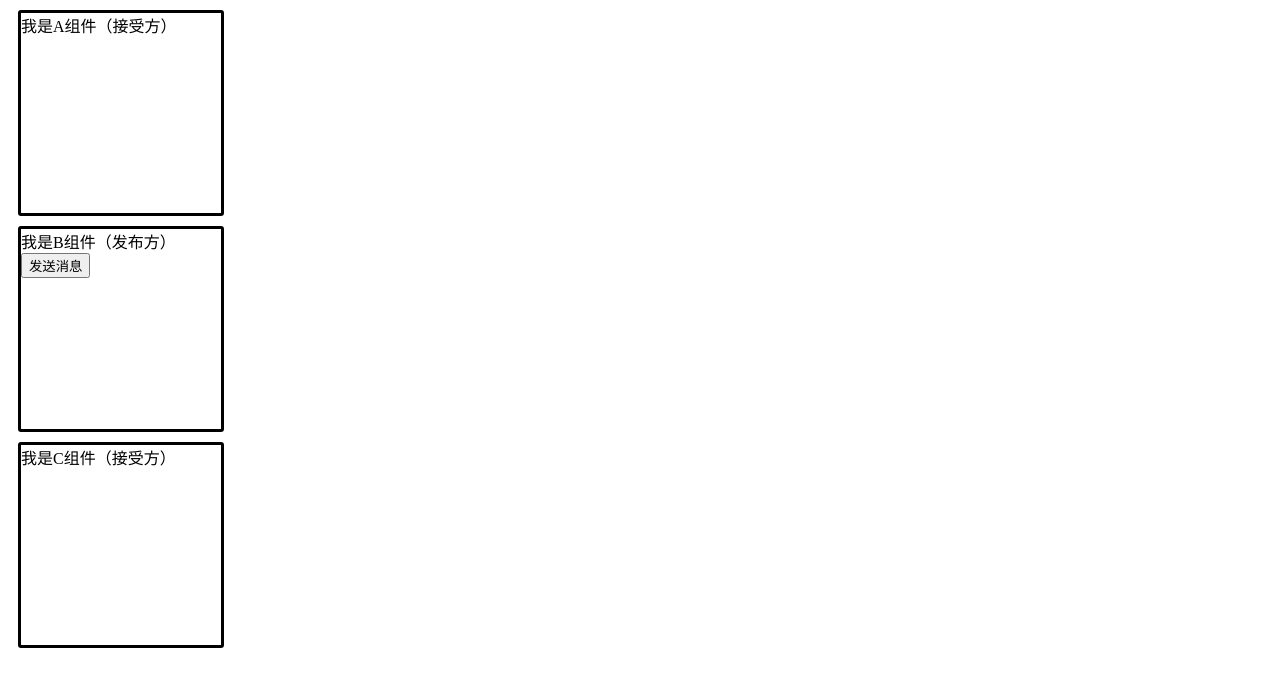
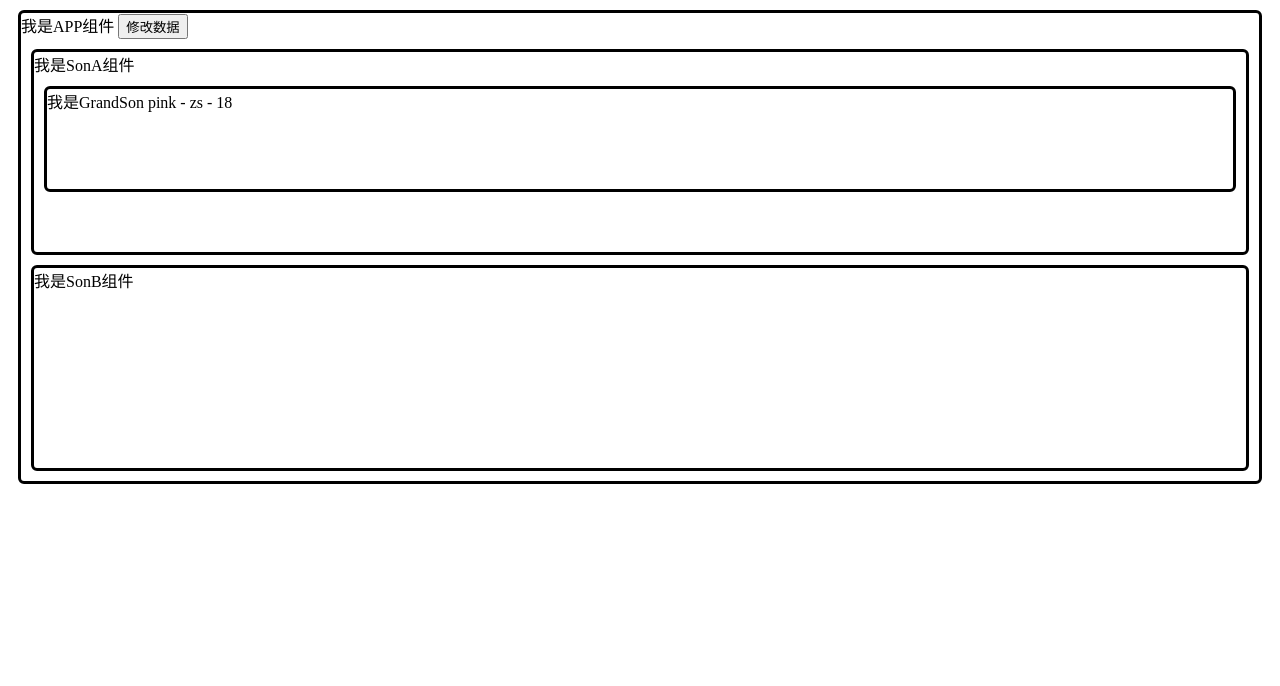
Before and after one commit to AiiJun/Front-end-Learning, a Vue app in the folder Vue2/学习/day4/vue-project/: page / in a window 1280 px wide. Shown: the top 686 px of the page. Built offline with nearby package versions, Linux system fonts and the light colour scheme.

Commit message:
非父子通信-provide&inject

```diff
--- a/Vue2/学习/day4/vue-project/src/App.vue
+++ b/Vue2/学习/day4/vue-project/src/App.vue
@@ -1,24 +1,50 @@
 <template>
   <div class="app">
-    <BaseA></BaseA>
-    <BaseB></BaseB>
-    <BaseC></BaseC>
+    我是APP组件
+    <button @click="change">修改数据</button>
+    <SonA></SonA>
+    <SonB></SonB>
   </div>
 </template>
 
 <script>
-import BaseA from './components/BaseA.vue'
-import BaseB from './components/BaseB.vue'
-import BaseC from './components/BaseC.vue'
+import SonA from './components/SonA.vue'
+import SonB from './components/SonB.vue'
 export default {
-  components:{
-    BaseA,
-    BaseB,
-    BaseC
-  }
+  provide() {
+    return {
+      // 简单类型 是非响应式的
+      color: this.color,
+      // 复杂类型 是响应式的
+      userInfo: this.userInfo,
+    }
+  },
+  data() {
+    return {
+      color: 'pink',
+      userInfo: {
+        name: 'zs',
+        age: 18,
+      },
+    }
+  },
+  methods: {
+    change() {
+      this.color = 'red'
+      this.userInfo.name = 'ls'
+    },
+  },
+  components: {
+    SonA,
+    SonB,
+  },
 }
 </script>
 
 <style>
-
+.app {
+  border: 3px solid #000;
+  border-radius: 6px;
+  margin: 10px;
+}
 </style>
--- a/Vue2/学习/day4/vue-project/src/components/BaseA.vue
+++ /dev/null
@@ -1,33 +0,0 @@
-<template>
-  <div class="base-a">
-    我是A组件（接受方）
-    <p>{{msg}}</p>
-  </div>
-</template>
-
-<script>
-import Bus from '../utils/EventBus'
-export default {
-  data() {
-    return {
-      msg: '',
-    }
-  },
-  created() {
-    Bus.$on('sendMsg', (msg) => {
-      // console.log(msg)
-      this.msg = msg
-    })
-  },
-}
-</script>
-
-<style scoped>
-.base-a {
-  width: 200px;
-  height: 200px;
-  border: 3px solid #000;
-  border-radius: 3px;
-  margin: 10px;
-}
-</style>
--- a/Vue2/学习/day4/vue-project/src/components/BaseB.vue
+++ /dev/null
@@ -1,27 +0,0 @@
-<template>
-  <div class="base-b">
-    <div>我是B组件（发布方）</div>
-    <button @click="sendMsgFn">发送消息</button>
-  </div>
-</template>
-
-<script>
-import Bus from '../utils/EventBus'
-export default {
-  methods: {
-    sendMsgFn() {
-      Bus.$emit('sendMsg', '今天天气不错，适合旅游')
-    },
-  },
-}
-</script>
-
-<style scoped>
-.base-b {
-  width: 200px;
-  height: 200px;
-  border: 3px solid #000;
-  border-radius: 3px;
-  margin: 10px;
-}
-</style>
--- a/Vue2/学习/day4/vue-project/src/components/BaseC.vue
+++ /dev/null
@@ -1,33 +0,0 @@
-<template>
-  <div class="base-c">
-    我是C组件（接受方）
-    <p>{{msg}}</p>
-  </div>
-</template>
-
-<script>
-import Bus from '../utils/EventBus'
-export default {
-  data() {
-    return {
-      msg: '',
-    }
-  },
-  created() {
-    Bus.$on('sendMsg', (msg) => {
-      // console.log(msg)
-      this.msg = msg
-    })
-  },
-}
-</script>
-
-<style scoped>
-.base-c {
-  width: 200px;
-  height: 200px;
-  border: 3px solid #000;
-  border-radius: 3px;
-  margin: 10px;
-}
-</style>
--- /dev/null
+++ b/Vue2/学习/day4/vue-project/src/components/GrandSon.vue
@@ -0,0 +1,21 @@
+<template>
+  <div class="grandSon">
+    我是GrandSon
+    {{ color }} - {{ userInfo.name }} - {{ userInfo.age }}
+  </div>
+</template>
+
+<script>
+export default {
+  inject: ['color', 'userInfo'],
+}
+</script>
+
+<style>
+.grandSon {
+  border: 3px solid #000;
+  border-radius: 6px;
+  margin: 10px;
+  height: 100px;
+}
+</style>
--- /dev/null
+++ b/Vue2/学习/day4/vue-project/src/components/SonA.vue
@@ -0,0 +1,23 @@
+<template>
+  <div class="SonA">我是SonA组件
+    <GrandSon></GrandSon>
+  </div>
+</template>
+
+<script>
+import GrandSon from '../components/GrandSon.vue'
+export default {
+  components:{
+    GrandSon
+  }
+}
+</script>
+
+<style>
+.SonA {
+  border: 3px solid #000;
+  border-radius: 6px;
+  margin: 10px;
+  height: 200px;
+}
+</style>
--- /dev/null
+++ b/Vue2/学习/day4/vue-project/src/components/SonB.vue
@@ -0,0 +1,20 @@
+<template>
+  <div class="SonB">
+    我是SonB组件
+  </div>
+</template>
+
+<script>
+export default {
+
+}
+</script>
+
+<style>
+.SonB {
+  border: 3px solid #000;
+  border-radius: 6px;
+  margin: 10px;
+  height: 200px;
+}
+</style>
```
